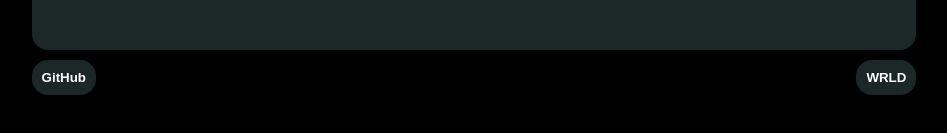
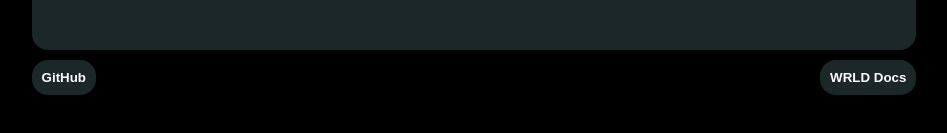
Before and after one commit to DavidNzube101/WRLDDocs, a plain HTML site: page index.html in a window 1280 px wide. Shown: the part 611-744 px from the top of the page, without its empty margins (166-1113 px from the left). Drawn offline with Linux system fonts and the light colour scheme.

Commit message:
WRLD Docs - Commit 1.5

```diff
--- a/index.html
+++ b/index.html
@@ -17,7 +17,7 @@
 			<a href="https://github.com/DavidNzube101/WRLD">GitHub</a>
 		</button>
 		<button>
-			<a href="https://wrldoc.vercel.app">WRLD</a>
+			<a href="https://wrldoc.vercel.app">WRLD Docs</a>
 		</button>
 	</div>
 
```
